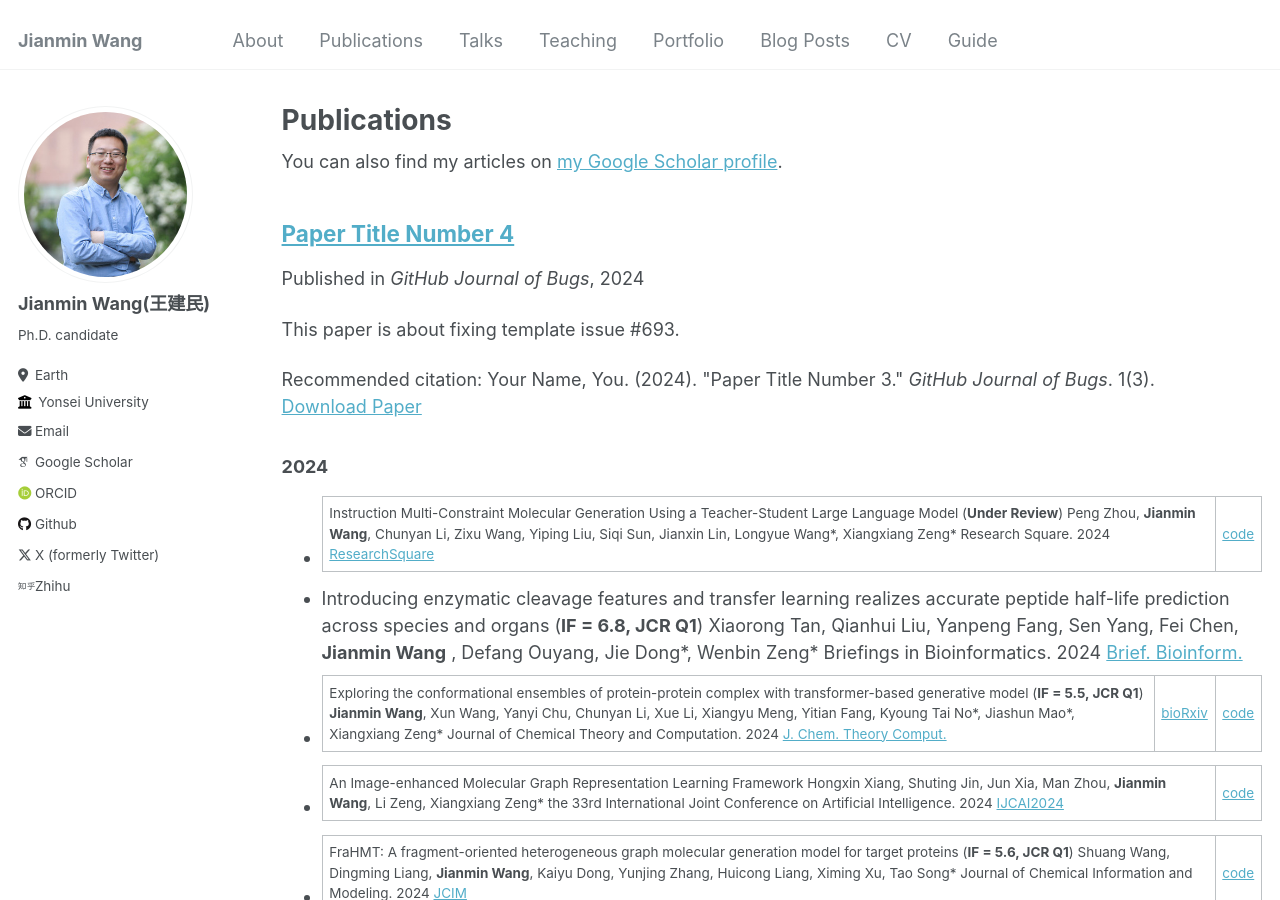
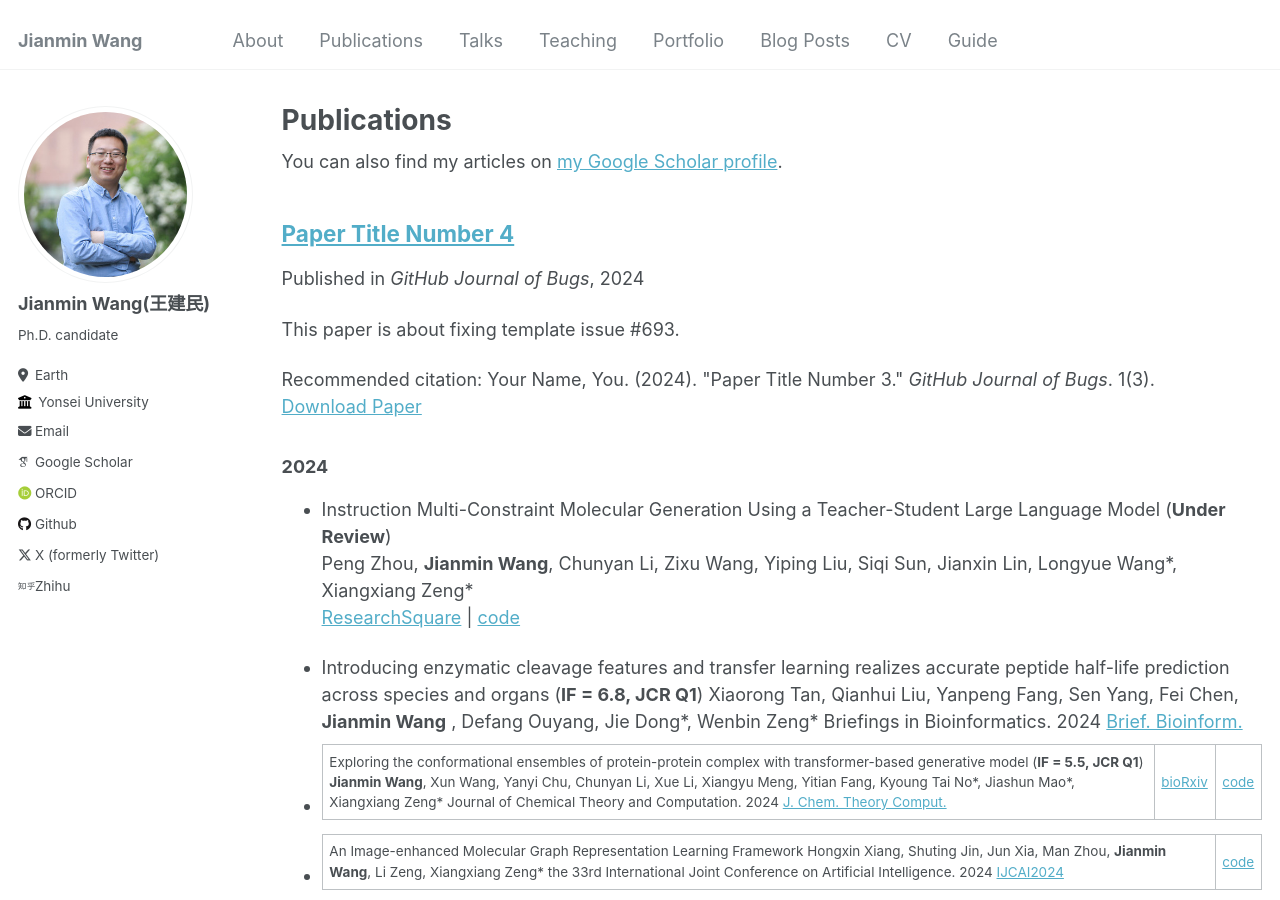
Before and after one commit to Jianmin2drugai/Jianmin2drugai.github.io, a Jekyll site: the page built from _pages/publications.md, in a window 1280 px wide and 900 px high. Built offline with Jekyll 4.4.1, drawn with Linux system fonts in a browser that asks for light colours; some web fonts are replaced.

Commit message:
Update publications.md

```diff
--- a/_pages/publications.md
+++ b/_pages/publications.md
@@ -17,7 +17,10 @@ author_profile: true
 
 ### 2024
 
-*   Instruction Multi-Constraint Molecular Generation Using a Teacher-Student Large Language Model (**Under Review**) Peng Zhou, **Jianmin Wang**, Chunyan Li, Zixu Wang, Yiping Liu, Siqi Sun, Jianxin Lin, Longyue Wang\*, Xiangxiang Zeng\* Research Square. 2024 [ResearchSquare](https://doi.org/10.21203/rs.3.rs-3845824/v1) | [code](https://github.com/HHW-zhou/TSMMG)
+*   Instruction Multi-Constraint Molecular Generation Using a Teacher-Student Large Language Model (**Under Review**)
+    Peng Zhou, **Jianmin Wang**, Chunyan Li, Zixu Wang, Yiping Liu, Siqi Sun, Jianxin Lin, Longyue Wang\*, Xiangxiang Zeng\*
+    [ResearchSquare](https://doi.org/10.21203/rs.3.rs-3845824/v1) | [code](https://github.com/HHW-zhou/TSMMG)
+
 *   Introducing enzymatic cleavage features and transfer learning realizes accurate peptide half-life prediction across species and organs (**IF = 6.8, JCR Q1**) Xiaorong Tan, Qianhui Liu, Yanpeng Fang, Sen Yang, Fei Chen, **Jianmin Wang** , Defang Ouyang, Jie Dong\*, Wenbin Zeng\* Briefings in Bioinformatics. 2024 [Brief. Bioinform.](https://doi.org/10.1093/bib/bbae350)
 *   Exploring the conformational ensembles of protein-protein complex with transformer-based generative model (**IF = 5.5, JCR Q1**) **Jianmin Wang**, Xun Wang, Yanyi Chu, Chunyan Li, Xue Li, Xiangyu Meng, Yitian Fang, Kyoung Tai No\*, Jiashun Mao\*, Xiangxiang Zeng\* Journal of Chemical Theory and Computation. 2024 [J. Chem. Theory Comput.](https://doi.org/10.1021/acs.jctc.4c00255) | [bioRxiv](https://doi.org/10.1101/2024.02.24.581708) | [code](https://github.com/AspirinCode/AlphaPPImd)
 *   An Image-enhanced Molecular Graph Representation Learning Framework Hongxin Xiang, Shuting Jin, Jun Xia, Man Zhou, **Jianmin Wang**, Li Zeng, Xiangxiang Zeng\* the 33rd International Joint Conference on Artificial Intelligence. 2024 [IJCAI2024](https://ijcai24.org/main-track-accepted-papers/) | [code](https://github.com/HongxinXiang/IEM)
```
